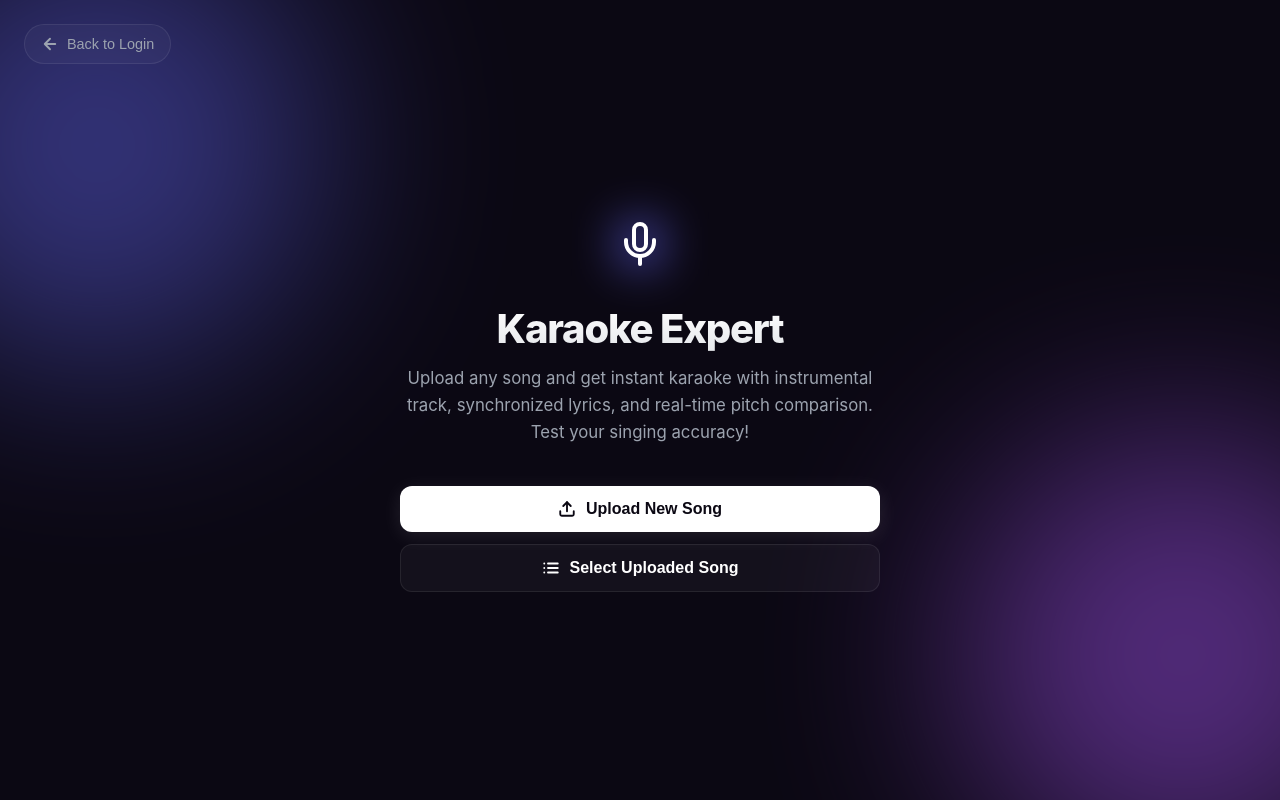
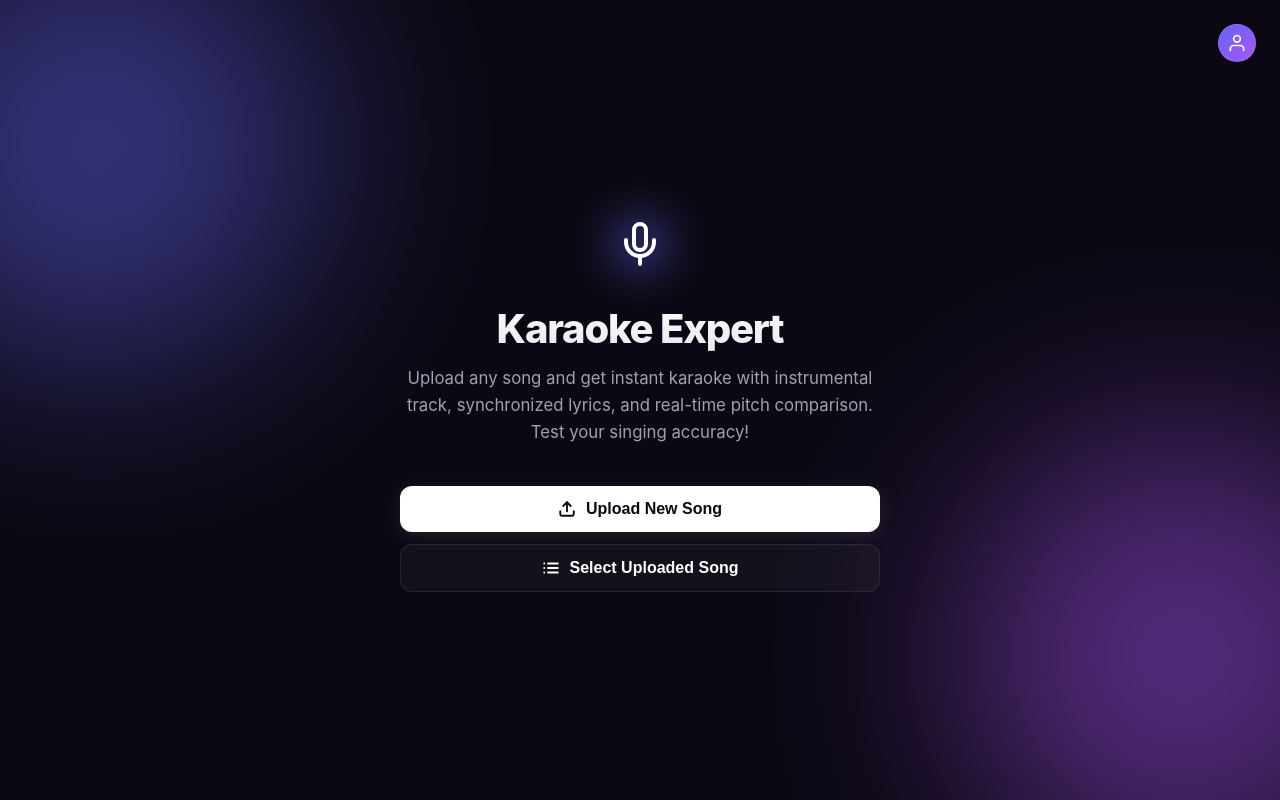
Before and after one commit to Cwong23/KaraokeExpert, a React app in the folder frontend/: page /home in a window 1280 px wide. Built offline with nearby package versions, Linux system fonts and the light colour scheme; the HTML template or start-up script is replaced by a standard one.

Commit message:
add logout feature

```diff
--- a/frontend/src/Home.css
+++ b/frontend/src/Home.css
@@ -65,6 +65,127 @@
   color: #ffffff;
   background: rgba(255, 255, 255, 0.08);
   border-color: rgba(255, 255, 255, 0.15);
+}
+
+/* ── Profile menu (top right) ── */
+.profile-menu {
+  position: absolute;
+  top: 24px;
+  right: 24px;
+  z-index: 20;
+}
+
+.profile-btn {
+  background: none;
+  border: none;
+  cursor: pointer;
+  padding: 0;
+}
+
+.profile-avatar {
+  width: 38px;
+  height: 38px;
+  min-width: 38px;
+  min-height: 38px;
+  border-radius: 50%;
+  background: linear-gradient(135deg, #6366f1, #a855f7);
+  color: #ffffff;
+  display: flex;
+  align-items: center;
+  justify-content: center;
+  font-weight: 700;
+  font-size: 0.95rem;
+  border: 1px solid rgba(255, 255, 255, 0.12);
+  transition: border-color 0.2s ease, transform 0.2s ease;
+  flex-shrink: 0;
+  box-sizing: border-box;
+}
+
+.profile-btn:hover .profile-avatar {
+  border-color: rgba(168, 85, 247, 0.5);
+  transform: translateY(-1px);
+}
+
+.profile-avatar.large {
+  width: 48px;
+  height: 48px;
+  min-width: 48px;
+  min-height: 48px;
+  font-size: 1.1rem;
+}
+
+.profile-dropdown {
+  position: absolute;
+  top: 48px;
+  right: 0;
+  width: 260px;
+  background: #14101e;
+  border: 1px solid rgba(255, 255, 255, 0.08);
+  border-radius: 16px;
+  box-shadow: 0 16px 40px rgba(0, 0, 0, 0.5);
+  padding: 16px;
+  animation: dropdownFade 0.18s ease both;
+}
+
+@keyframes dropdownFade {
+  from { opacity: 0; transform: translateY(-6px); }
+  to   { opacity: 1; transform: translateY(0); }
+}
+
+.profile-dropdown-header {
+  display: flex;
+  align-items: center;
+  gap: 12px;
+  margin-bottom: 14px;
+  min-width: 0;
+}
+
+.profile-email {
+  font-size: 0.85rem;
+  color: #e5e7eb;
+  font-weight: 500;
+  white-space: nowrap;
+  overflow: hidden;
+  text-overflow: ellipsis;
+  min-width: 0;
+  flex: 1;
+}
+
+.profile-dropdown-divider {
+  height: 1px;
+  background: rgba(255, 255, 255, 0.08);
+  margin-bottom: 10px;
+}
+
+.profile-dropdown-item {
+  width: 100%;
+  display: flex;
+  align-items: center;
+  gap: 10px;
+  padding: 10px;
+  background: none;
+  border: none;
+  border-radius: 10px;
+  color: #9ca3af;
+  font-size: 0.85rem;
+  font-weight: 500;
+  cursor: pointer;
+  transition: background 0.15s ease, color 0.15s ease;
+  text-align: left;
+}
+
+.profile-dropdown-item:hover {
+  background: rgba(255, 255, 255, 0.06);
+  color: #ffffff;
+}
+
+.profile-dropdown-item.danger {
+  color: #f87171;
+}
+
+.profile-dropdown-item.danger:hover {
+  background: rgba(248, 113, 113, 0.1);
+  color: #fca5a5;
 }
 
 /* Central Content Container */
--- a/frontend/src/Home.jsx
+++ b/frontend/src/Home.jsx
@@ -1,12 +1,49 @@
+import { useState, useRef, useEffect } from "react";
 import { useNavigate } from "react-router-dom";
 import "./Home.css";
 
+const API_URL = "http://localhost:5000";
+
 export default function Home() {
   const navigate = useNavigate();
+  const [menuOpen, setMenuOpen] = useState(false);
+  const [email, setEmail] = useState("Account");
+  const menuRef = useRef(null);
+
+  // Fetch the current user's email from the backend
+  useEffect(() => {
+    const token = localStorage.getItem("token");
+    if (!token) return;
+
+    fetch(`${API_URL}/auth/me`, {
+      headers: { Authorization: `Bearer ${token}` },
+    })
+      .then((res) => (res.ok ? res.json() : null))
+      .then((data) => {
+        if (data?.email) setEmail(data.email);
+      })
+      .catch(() => {});
+  }, []);
+
+  // Close dropdown when clicking outside
+  useEffect(() => {
+    function handleClickOutside(e) {
+      if (menuRef.current && !menuRef.current.contains(e.target)) {
+        setMenuOpen(false);
+      }
+    }
+    document.addEventListener("mousedown", handleClickOutside);
+    return () => document.removeEventListener("mousedown", handleClickOutside);
+  }, []);
 
   function handleSignOut() {
     localStorage.removeItem("token");
     navigate("/");
+  }
+
+  function handleSwitchAccount() {
+    localStorage.removeItem("token");
+    navigate("/?mode=login");
   }
 
   return (
@@ -14,12 +51,52 @@ export default function Home() {
       <div className="orb orb-1" />
       <div className="orb orb-2" />
 
-      <button className="back-btn" onClick={handleSignOut}>
-        <svg width="18" height="18" viewBox="0 0 24 24" fill="none" stroke="currentColor" strokeWidth="2.5" strokeLinecap="round" strokeLinejoin="round">
-          <path d="M19 12H5M12 5l-7 7 7 7"/>
-        </svg>
-        Back to Login
-      </button>
+      {/* Profile menu — top right */}
+      <div className="profile-menu" ref={menuRef}>
+        <button className="profile-btn" onClick={() => setMenuOpen((v) => !v)}>
+          <div className="profile-avatar">
+            <svg width="20" height="20" viewBox="0 0 24 24" fill="none" stroke="currentColor" strokeWidth="2" strokeLinecap="round" strokeLinejoin="round">
+              <path d="M20 21v-2a4 4 0 0 0-4-4H8a4 4 0 0 0-4 4v2"/>
+              <circle cx="12" cy="7" r="4"/>
+            </svg>
+          </div>
+        </button>
+
+        {menuOpen && (
+          <div className="profile-dropdown">
+            <div className="profile-dropdown-header">
+              <div className="profile-avatar large">
+                <svg width="26" height="26" viewBox="0 0 24 24" fill="none" stroke="currentColor" strokeWidth="2" strokeLinecap="round" strokeLinejoin="round">
+                  <path d="M20 21v-2a4 4 0 0 0-4-4H8a4 4 0 0 0-4 4v2"/>
+                  <circle cx="12" cy="7" r="4"/>
+                </svg>
+              </div>
+              <p className="profile-email">{email}</p>
+            </div>
+
+            <div className="profile-dropdown-divider" />
+
+            <button className="profile-dropdown-item" onClick={handleSwitchAccount}>
+              <svg width="16" height="16" viewBox="0 0 24 24" fill="none" stroke="currentColor" strokeWidth="2" strokeLinecap="round" strokeLinejoin="round">
+                <path d="M17 1l4 4-4 4"/>
+                <path d="M3 11V9a4 4 0 0 1 4-4h14"/>
+                <path d="M7 23l-4-4 4-4"/>
+                <path d="M21 13v2a4 4 0 0 1-4 4H3"/>
+              </svg>
+              Switch account
+            </button>
+
+            <button className="profile-dropdown-item danger" onClick={handleSignOut}>
+              <svg width="16" height="16" viewBox="0 0 24 24" fill="none" stroke="currentColor" strokeWidth="2" strokeLinecap="round" strokeLinejoin="round">
+                <path d="M9 21H5a2 2 0 0 1-2-2V5a2 2 0 0 1 2-2h4"/>
+                <polyline points="16 17 21 12 16 7"/>
+                <line x1="21" y1="12" x2="9" y2="12"/>
+              </svg>
+              Sign out
+            </button>
+          </div>
+        )}
+      </div>
 
       <div className="home-content">
         <div className="app-icon">
```
Also changed, not shown: 1 other file (tests, documents, lock files or other folders).
